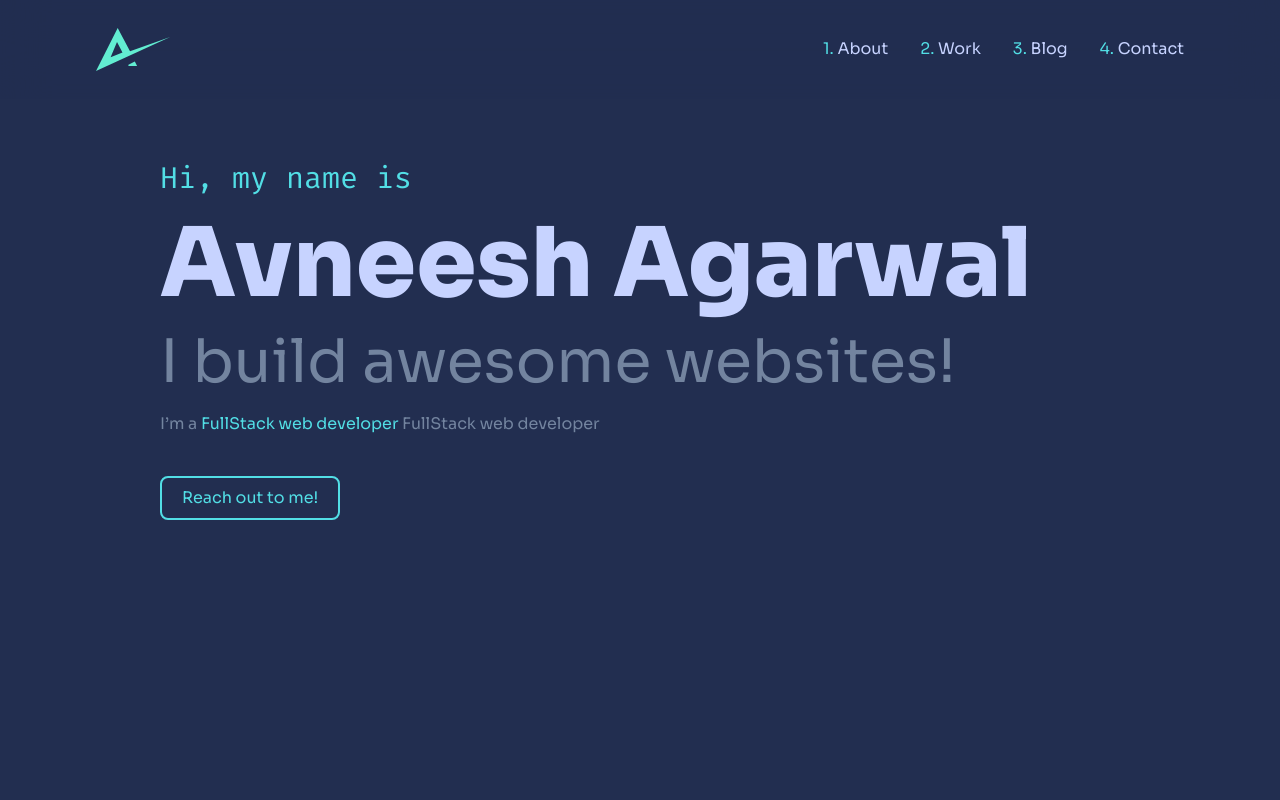
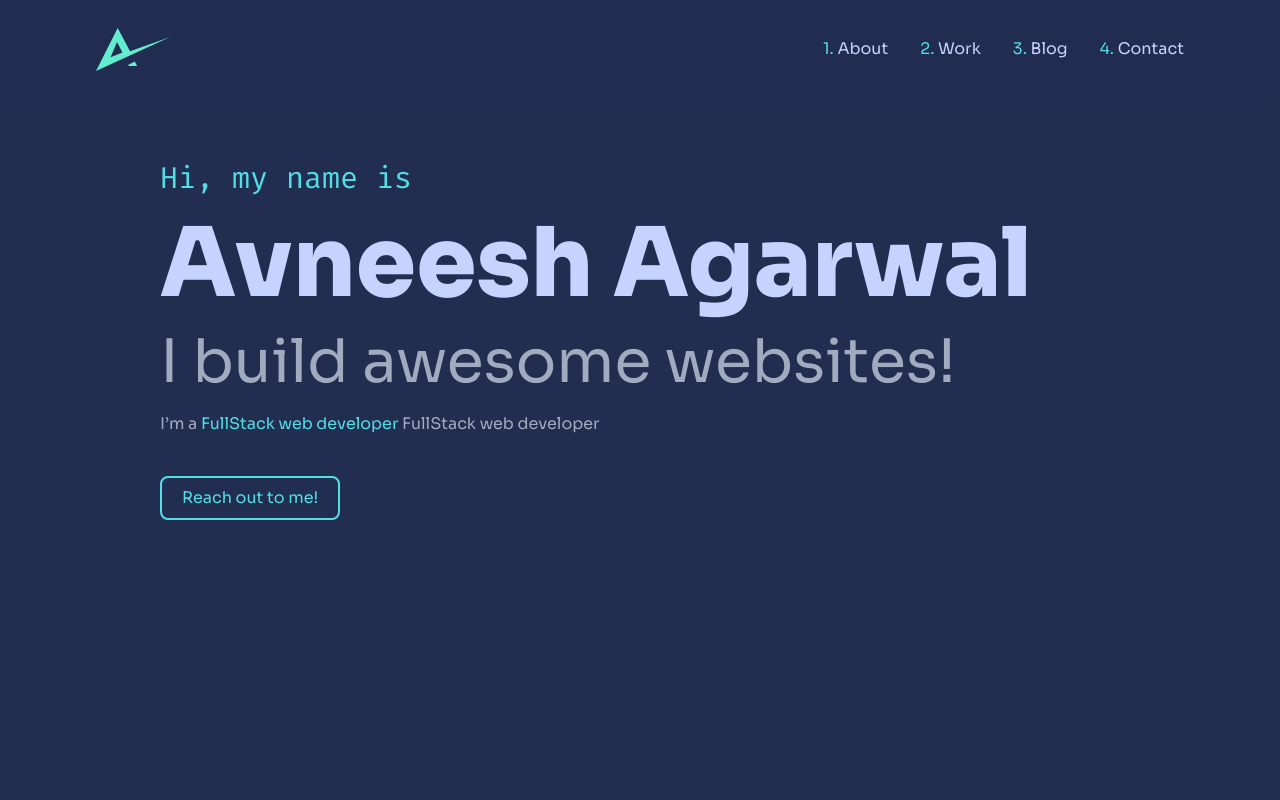
Before and after one commit to siun202/archive-portfolio, a Next.js app: page / in a window 1280 px wide. Shown: the top 800 px of the page. Built offline with nearby package versions, Linux system fonts and the light colour scheme.

Commit message:
contrast fix

```diff
--- a/tailwind.config.js
+++ b/tailwind.config.js
@@ -7,7 +7,7 @@ module.exports = {
       colors: {
         neongreen: "#52DEE5",
         text: "#C7D3FF",
-        textdark: "#73849F",
+        textdark: "#A1ABBF",
         darkblue: "#0F223E",
         bgblue: "#222E50",
       },
```
Also changed, not shown: 1 other file (tests, documents, lock files or other folders).
